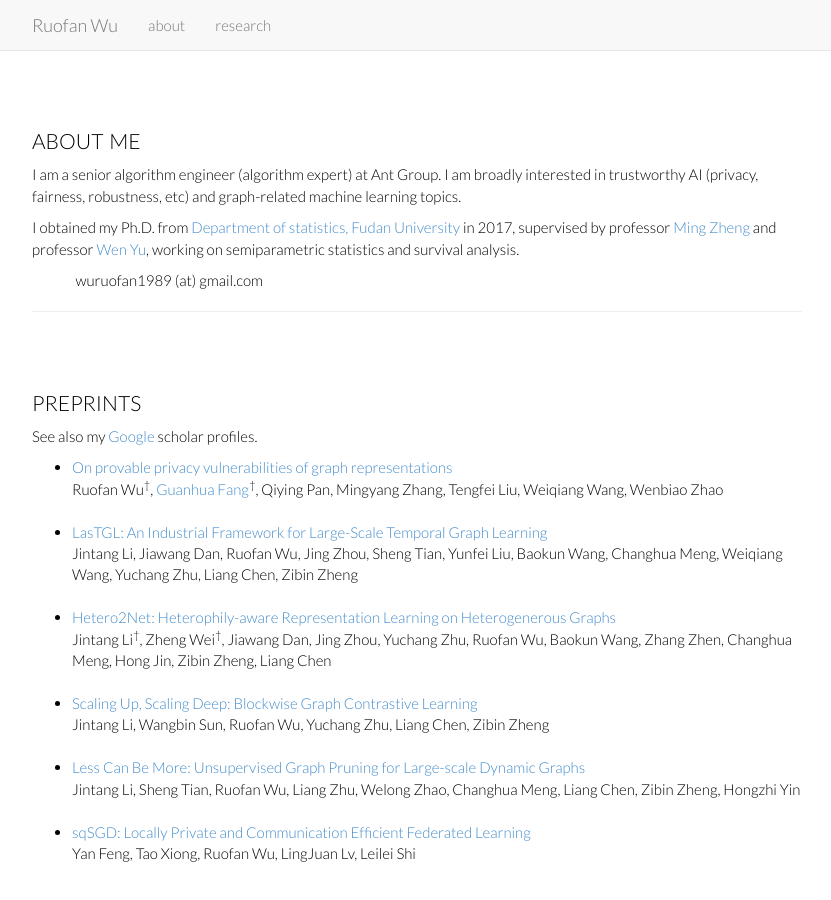
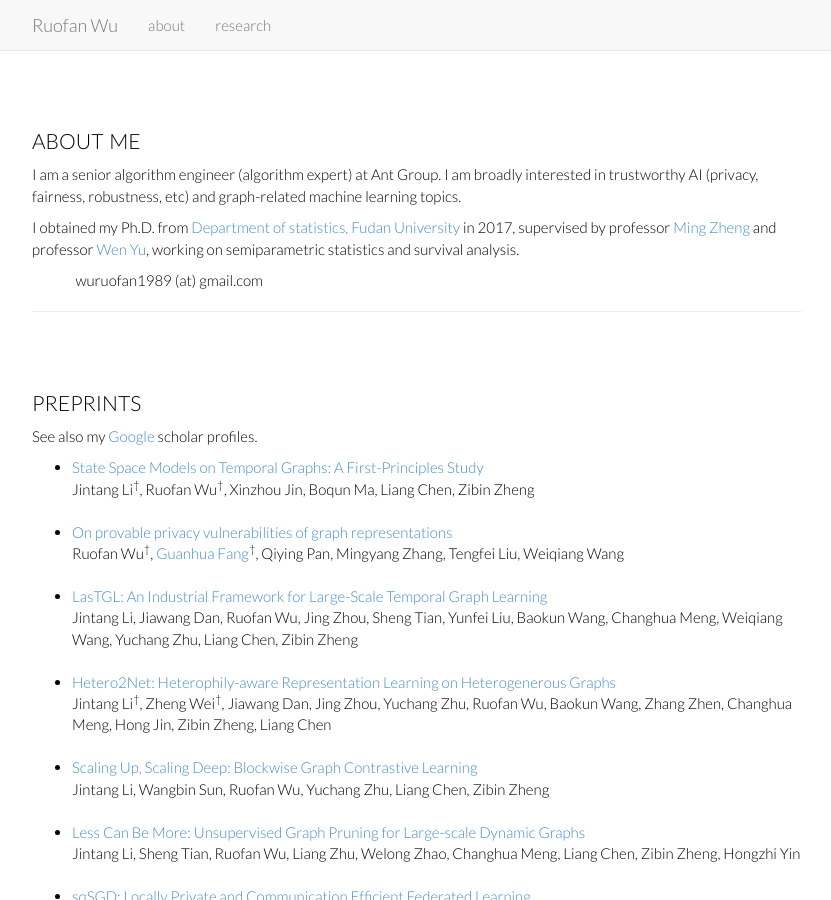
Before and after one commit to Rorschach1989/rorschach1989.github.io, a Jekyll site: the page index.html, which Jekyll copies as it is, in a window 1280 px wide and 900 px high. Shown: the whole window, without its empty margins (223-1054 px from the left). Built offline with Jekyll 4.4.1, drawn with Linux system fonts in a browser that asks for light colours; nearby versions of some CDN libraries; library files that are not in the unit come from our copies.

Commit message:
Add GraphSSM

```diff
--- a/index.html
+++ b/index.html
@@ -116,11 +116,18 @@
 	  <br>
 	  <ul>
 
+		<li> <a href="https://arxiv.org/abs/2406.00943">
+			State Space Models on Temporal Graphs: A First-Principles Study </a><br>
+			Jintang Li<sup><span>&#8224;</span></sup>, Ruofan Wu<sup><span>&#8224;</span></sup>, Xinzhou Jin, Boqun Ma, Liang Chen, Zibin Zheng
+			<br>
+			<br>
+		</li>
+
 		<li> <a href="https://arxiv.org/abs/2402.04033">
 			On provable privacy vulnerabilities of graph representations </a><br>
 			Ruofan Wu<sup><span>&#8224;</span></sup>,
 			<a href="https://sites.google.com/view/hyperfang2020/home">Guanhua Fang</a><sup><span>&#8224;</span></sup>,
-			Qiying Pan, Mingyang Zhang, Tengfei Liu, Weiqiang Wang, Wenbiao Zhao
+			Qiying Pan, Mingyang Zhang, Tengfei Liu, Weiqiang Wang
 			<br>
 			<br>
 		</li>
```
